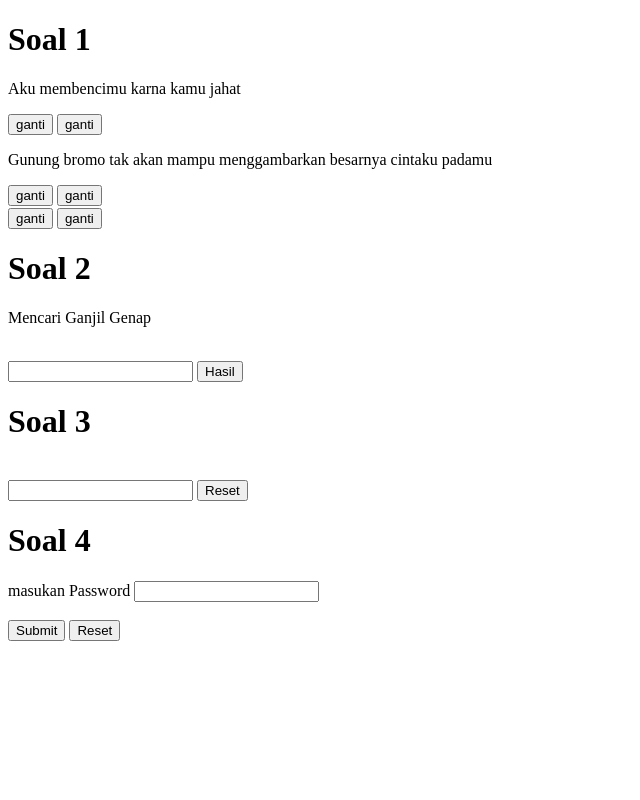
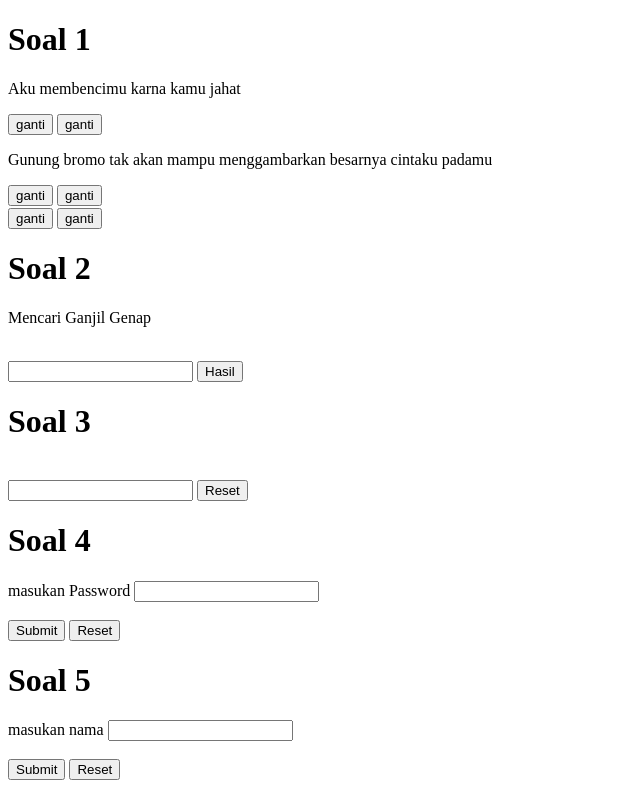
Before and after one commit to Ilhambint/challenge-2, a plain HTML site: page index.html in a window 1280 px wide. Shown: the whole page, without its empty margins (0-640 px from the left). Drawn offline with Linux system fonts and the light colour scheme.

Commit message:
Add files via upload

```diff
--- a/index.html
+++ b/index.html
@@ -77,7 +77,22 @@
   </div>
 
 
-    <!--soal  4-->
+    <!--soal  5-->
+
+    <div class="container-5">
+        <div>
+            <div>
+                <h1>Soal 5</h1>
+              <form onsubmit ="return splitname()">
+              <td> masukan nama </td>
+              <input type = "nama" id = "nama" value = "">
+              <span id = "warning" style="color:red"> </span> <br><br>
+              <input type = "submit" value = "Submit">
+              <button type = "reset" value = "Reset" >Reset</button>
+              </form>
+            </div>
+        </div>
+    </div>
 
 
     <script src="soal1.js"></script>
```
